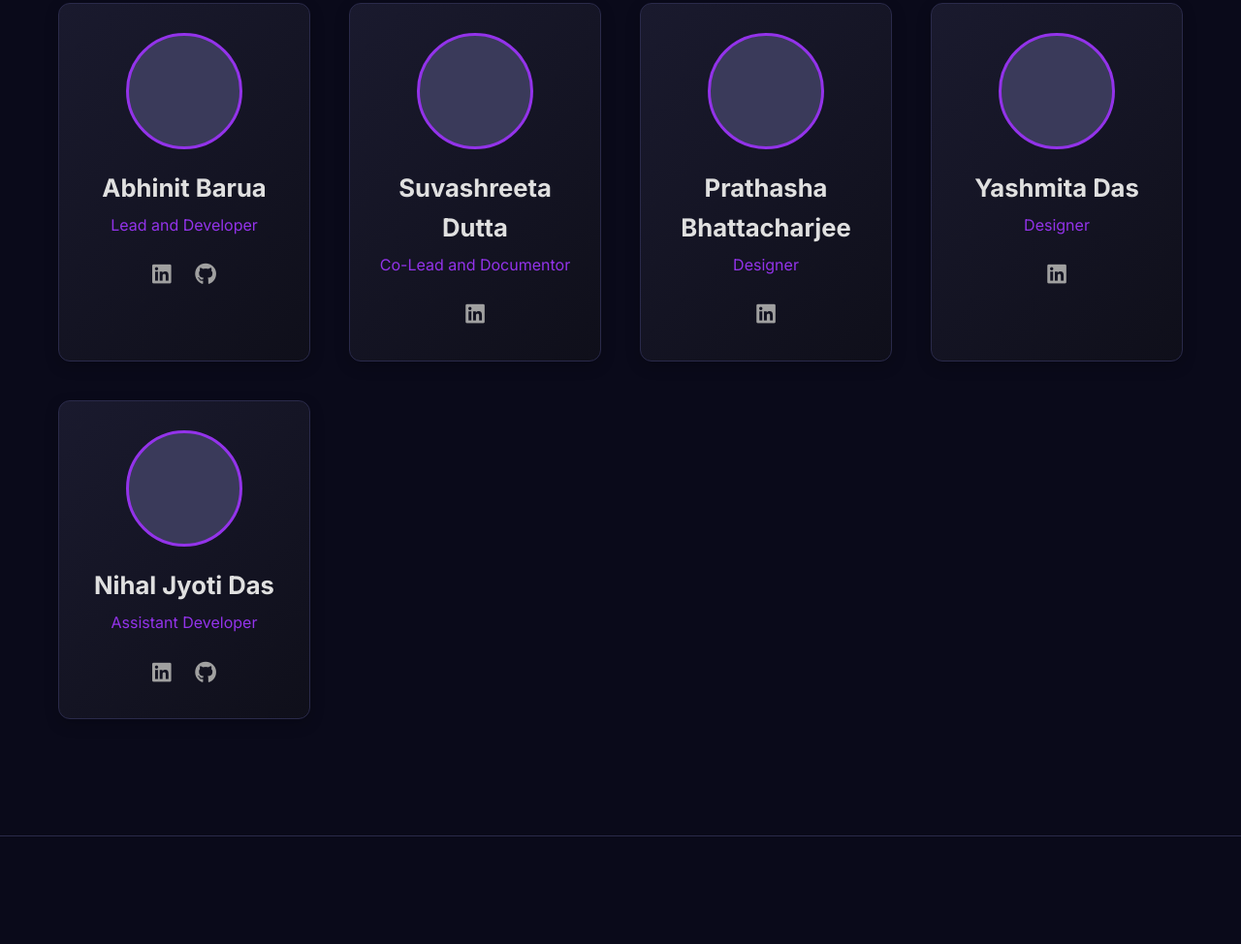
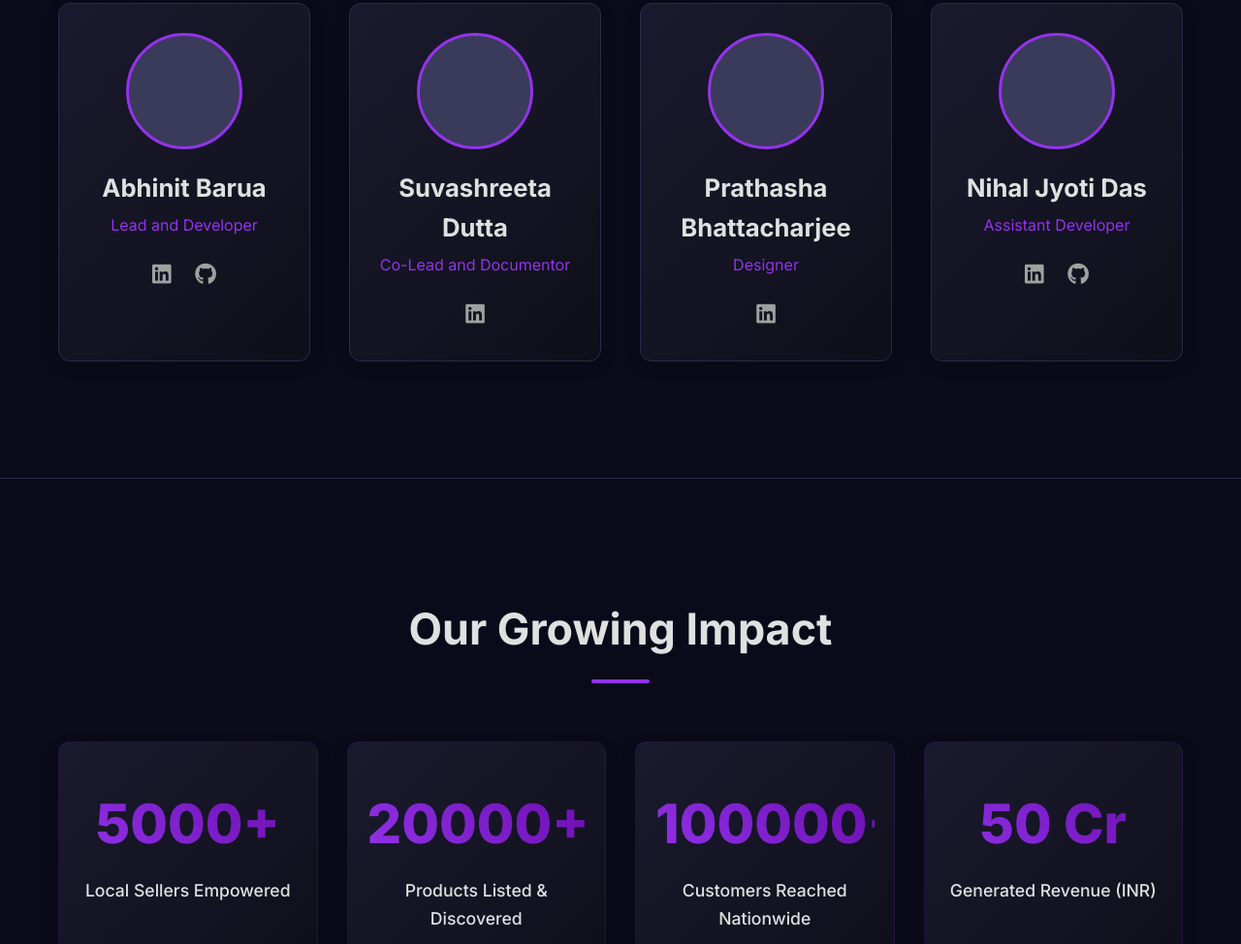
Before and after one commit to nulldevcodes/Udbhav-Old, a plain HTML site: page website/index.html in a window 1280 px wide. Shown: the part 4006-4980 px from the top of the page at 97% size. Drawn offline with Linux system fonts and the light colour scheme.

Commit message:
Remove Yashmita Das from team members
Removed Yashmita Das from the team.

```diff
--- a/website/index.html
+++ b/website/index.html
@@ -181,14 +181,6 @@
         </div>
         <div class="team-member">
           <div class="member-photo"></div>
-          <h3>Yashmita Das</h3>
-          <p>Designer</p>
-          <div class="social-links">
-            <a href="#"><i class="fab fa-linkedin"></i></a>
-          </div>
-        </div>
-        <div class="team-member">
-          <div class="member-photo"></div>
           <h3>Nihal Jyoti Das</h3>
           <p>Assistant Developer</p>
           <div class="social-links">
```
